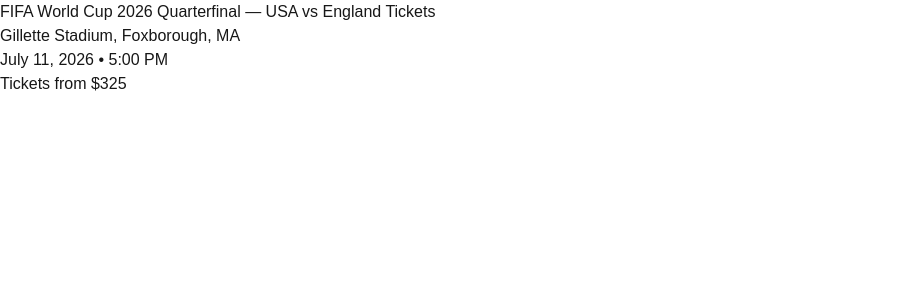
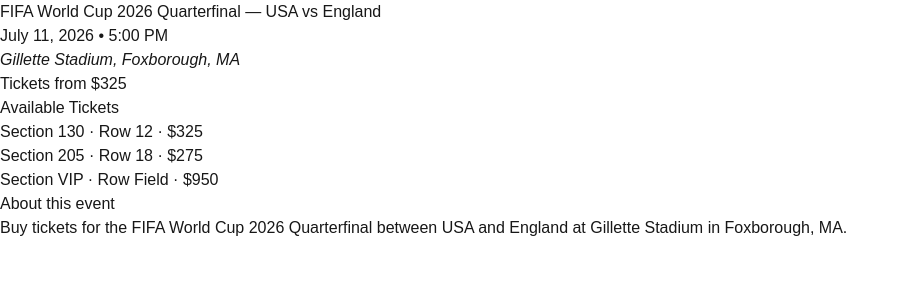
Before and after one commit to bray22/gametime-event-page-seo, a Next.js app: page /events/fifa-world-cup-2026-usa-vs-england-gillette-stadium-tickets in a window 1280 px wide. Shown: the top 300 px of the page, without its empty margins (0-909 px from the left). Built offline with nearby package versions, Linux system fonts and the light colour scheme.

Commit message:
add server-rendered event page with semantic HTML and stub data

```diff
--- a/app/events/fifa-world-cup-2026-usa-vs-england-gillette-stadium-tickets/page.tsx
+++ b/app/events/fifa-world-cup-2026-usa-vs-england-gillette-stadium-tickets/page.tsx
@@ -1,15 +1,43 @@
+import { event } from "@/lib/event-data";
+
 export default function EventPage() {
   return (
     <main>
-      <h1>
-        FIFA World Cup 2026 Quarterfinal — USA vs England Tickets
-      </h1>
+      <article>
+        {/* Header */}
+        <header>
+          <h1>{event.name}</h1>
 
-      <p>Gillette Stadium, Foxborough, MA</p>
+          <p>
+            <time dateTime={event.dateIso}>{event.displayDate}</time>
+          </p>
 
-      <p>July 11, 2026 • 5:00 PM</p>
+          <address>
+            {event.venue}, {event.city}
+          </address>
 
-      <p>Tickets from $325</p>
+          <p>Tickets from ${event.minPrice}</p>
+        </header>
+
+        {/* Ticket Offers */}
+        <section aria-labelledby="tickets-heading">
+          <h2 id="tickets-heading">Available Tickets</h2>
+
+          <ul>
+            {event.offers.map((offer) => (
+              <li key={offer.id}>
+                Section {offer.section} · Row {offer.row} · ${offer.price}
+              </li>
+            ))}
+          </ul>
+        </section>
+
+        {/* Event Description */}
+        <section aria-labelledby="about-heading">
+          <h2 id="about-heading">About this event</h2>
+          <p>{event.description}</p>
+        </section>
+      </article>
     </main>
   );
 }
--- /dev/null
+++ b/lib/event-data.ts
@@ -0,0 +1,16 @@
+export const event = {
+  slug: "fifa-world-cup-2026-usa-vs-england-gillette-stadium-tickets",
+  name: "FIFA World Cup 2026 Quarterfinal — USA vs England",
+  venue: "Gillette Stadium",
+  city: "Foxborough, MA",
+  dateIso: "2026-07-11T17:00:00-04:00",
+  displayDate: "July 11, 2026 • 5:00 PM",
+  minPrice: 325,
+  description:
+    "Buy tickets for the FIFA World Cup 2026 Quarterfinal between USA and England at Gillette Stadium in Foxborough, MA.",
+  offers: [
+    { id: "1", section: "130", row: "12", price: 325 },
+    { id: "2", section: "205", row: "18", price: 275 },
+    { id: "3", section: "VIP", row: "Field", price: 950 },
+  ],
+};
```
